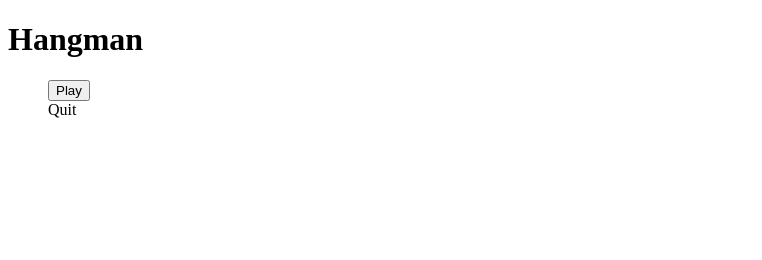
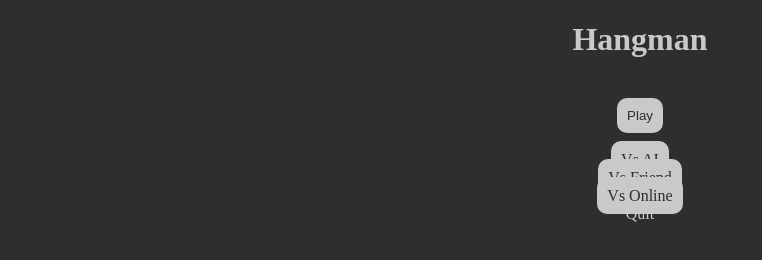
Before and after one commit to Stuart-Dann/Hangman, a website: page client/index.html in a window 1280 px wide. Shown: the whole page, without its empty margins (0-762 px from the left). Drawn offline with Linux system fonts and the light colour scheme.

Commit message:
Formatted the front page

```diff
--- a/client/style.css
+++ b/client/style.css
@@ -1,21 +1,36 @@
-.dropdown {
-	display: inline-block;
-	position: relative;
-}
-.dropdown-content {
-	display: none;
-	position: absolute;
-	width: 100%;
-	vertical-align: auto;
+:root {
+	--bg-color: rgb(46, 46, 46);
+	--txt-color: rgb(201, 201, 201);
 }
 
-.dropdown-content li {
-	padding: 10px;
+body {
+	background-color: rgb(46, 46, 46);
+	color: rgb(201, 201, 201);
+	text-align: center;
 }
-.dropdown:hover .dropdown-content {
-	display: block;
+ul {
+	display: inline;
 }
 
+a {
+	margin: 10px;
+}
+button,
+a {
+	background-color: var(--txt-color);
+	border: none;
+	color: var(--bg-color);
+	padding: 10px;
+	border-radius: 10px;
+	text-decoration: none;
+	transition: background-color 0.5s, color 0.5s;
+}
+
+button:hover:enabled,
+a:hover {
+	background-color: var(--bg-color);
+	color: var(--txt-color);
+}
 #nav-list ul {
 	list-style-type: none;
 }
```
